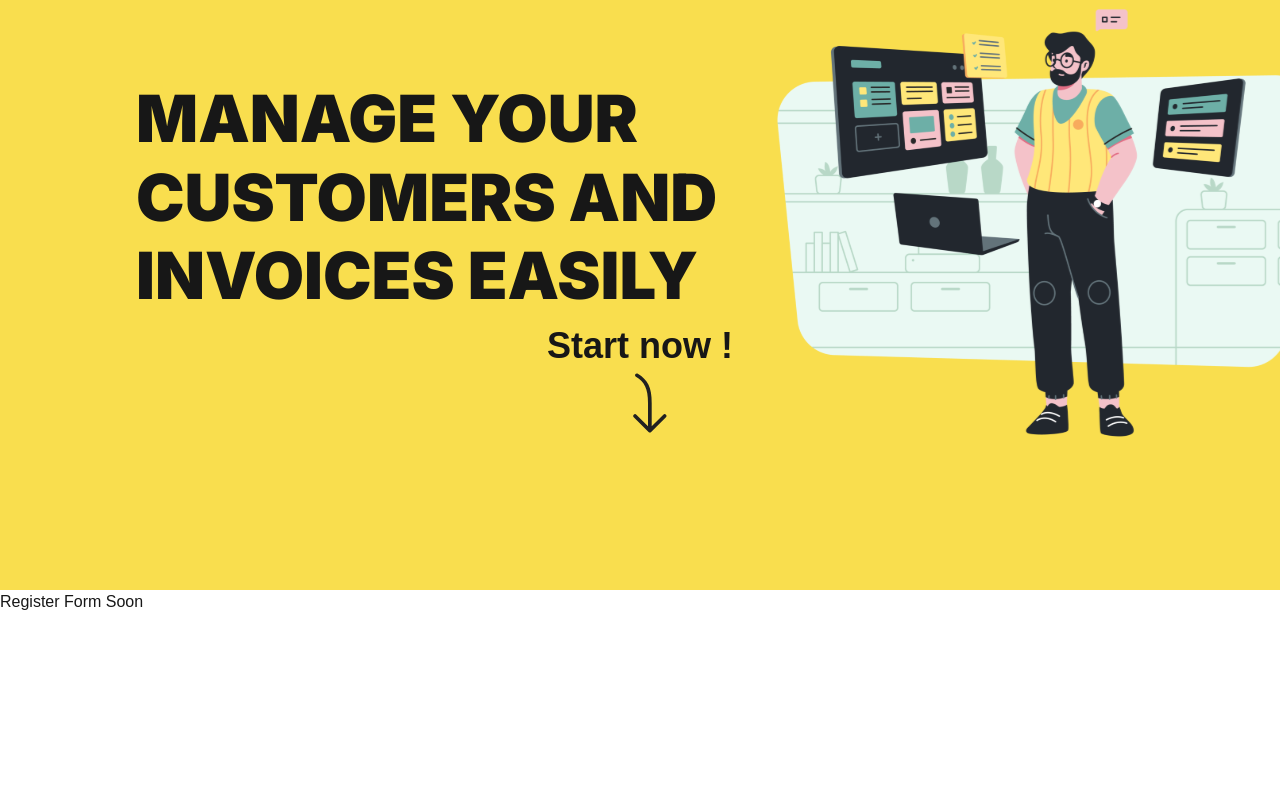
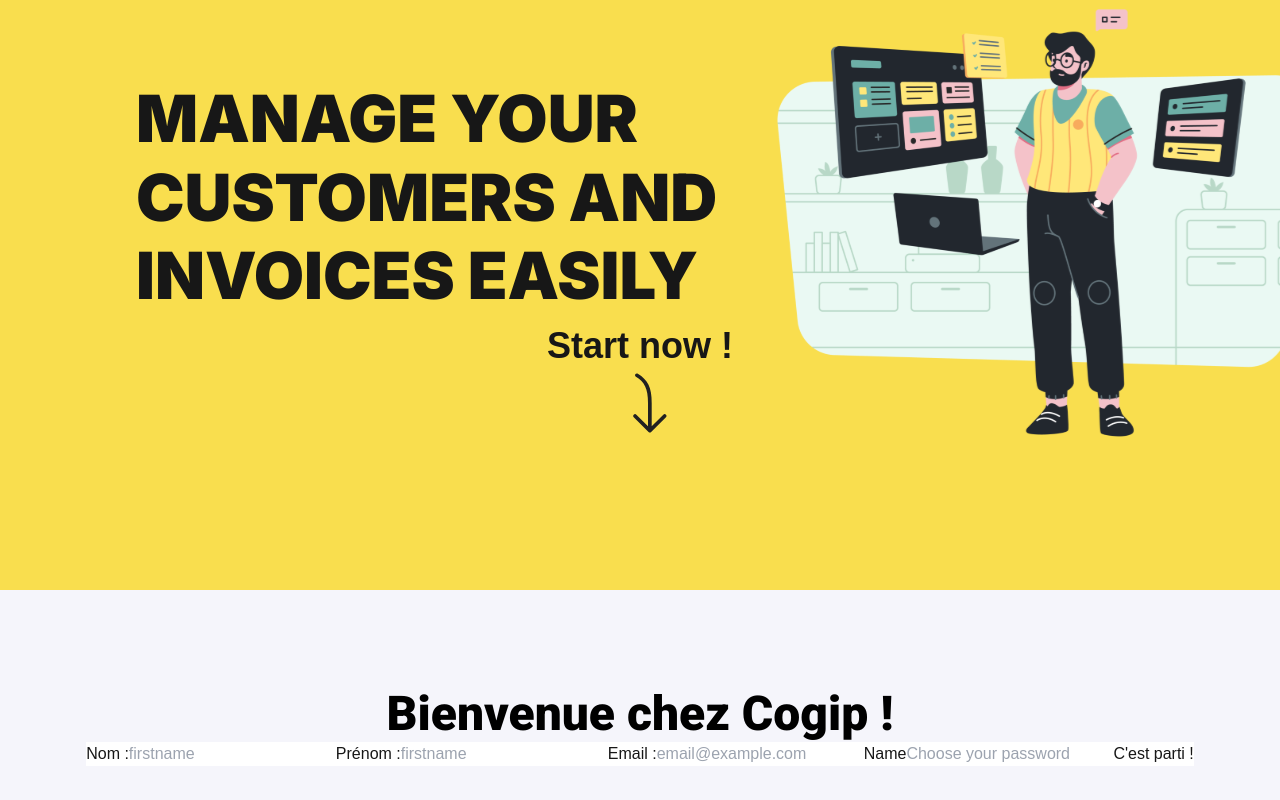
Before and after one commit to sam-sepiol1/cogip-client, a Next.js app: page /register in a window 1280 px wide. Shown: the part 210-1010 px from the top of the page. Before the commit the page ends 824 px from the top, so only its background shows below. Built offline with nearby package versions, Linux system fonts and the light colour scheme.

Commit message:
Save commit

```diff
--- a/app/register/page.tsx
+++ b/app/register/page.tsx
@@ -4,7 +4,31 @@ export default function Register() {
     return (
         <main>
             <Login_register_header />
-            <h1>Register Form Soon</h1>
+
+            <section className="flex flex-col items-center pt-24 h-[800px] bg-[#F5F5FB]">
+                <h1 className="font-semibold font-logo-header">Bienvenue chez Cogip !</h1>
+
+                <section className="flex flex-col bg-white">
+                    <form>
+                        <label htmlFor="firstname">Nom :</label>
+                        <input type="text" name="firstname" placeholder="firstname" required/>
+
+                        <label htmlFor="lastname">Prénom :</label>
+                        <input type="text" name="firstname" placeholder="firstname" required/>
+
+                        <label htmlFor="email">Email :</label>
+                        <input type="text" name="email" placeholder="email@example.com" required/>
+
+                        <label htmlFor="password">Name</label>
+                        <input type="text" name="password" placeholder="Choose your password" required/>
+
+                        <button type="submit">C&#39;est parti !</button>
+                    </form>
+                </section>
+
+            </section>
+
+
         </main>
     )
 }
```
